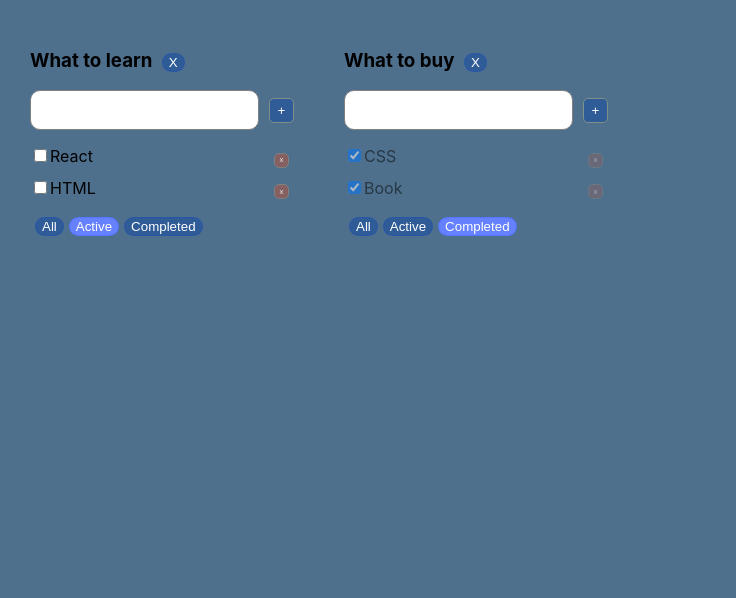
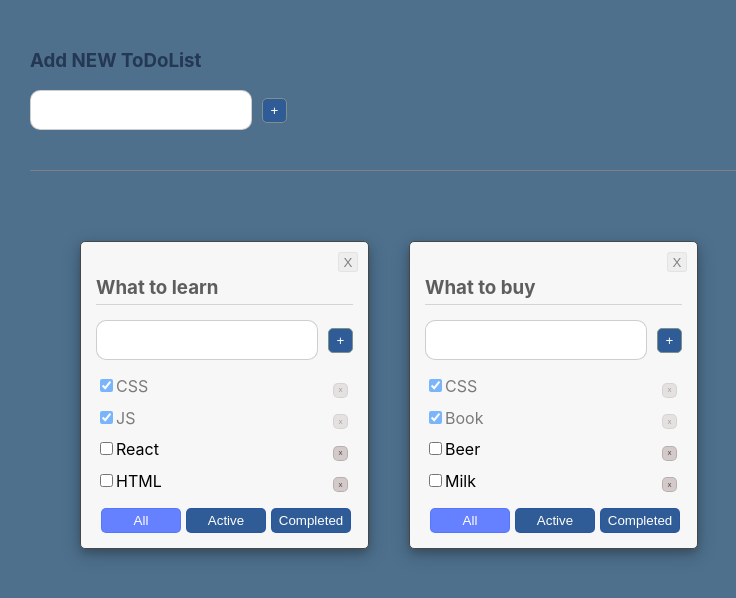
Before and after one commit to buzmakovTim/toDoList, a React (Create React App) app in the folder todolist/: page / in a window 1280 px wide. Shown: the top 598 px of the page, without its empty margins (0-736 px from the left). Built offline with nearby package versions, Linux system fonts and the light colour scheme.

Commit message:
To do adding list

```diff
--- a/todolist/src/App.css
+++ b/todolist/src/App.css
@@ -5,11 +5,25 @@ html {
 .App {
     padding: 30px;
     display: flex;
+    flex-direction: column;
 }
 
-.App > div {
+/* .App > div {
     margin-right: 50px;
+} */
+
+.Title {
+    margin-bottom: 20px;
+    border-bottom: 1px grey solid;
+    padding-bottom: 40px;
 }
+
+.ToDoLists {
+    display: flex;
+    flex-wrap: wrap;
+    margin: 30px;
+}
+
 .isDone {
     opacity: 0.5;
 }
--- a/todolist/src/App.tsx
+++ b/todolist/src/App.tsx
@@ -3,6 +3,7 @@ import logo from './logo.svg';
 import './App.css';
 import { TaskType, Todolist } from './Todolist';
 import { v1 } from 'uuid';
+import { AddItemForm } from './Components/AddItemForm/AddItemForm';
 
 export type FilterValueType = 'all' | 'completed' | 'active';
 
@@ -19,9 +20,9 @@ function App() {
   let todoListId_1 = v1();
   let todoListId_2 = v1();
 
-  let [todoLists, setTodoLists] = useState<Array<TodoListType>> ([
-    {id: todoListId_1, title: "What to learn", filter: 'active'},
-    {id: todoListId_2, title: "What to buy", filter: 'completed'},
+  let [todoList, setTodoLists] = useState<Array<TodoListType>> ([
+    {id: todoListId_1, title: "What to learn", filter: 'all'},
+    {id: todoListId_2, title: "What to buy", filter: 'all'},
   ]);
 
   let [tasksObj, setTasks] = useState({
@@ -49,10 +50,10 @@ function App() {
   //let [filter, setFilter] = useState<FilterValueType>('all');
 
   function changeFilter(value: FilterValueType, todoListId: string) {
-    let todoList = todoLists.find(tl => tl.id === todoListId);
-    if(todoList) {
-      todoList.filter = value;
-      setTodoLists([...todoLists]);
+    let _todoList = todoList.find(tl => tl.id === todoListId);
+    if(_todoList) {
+      _todoList.filter = value;
+      setTodoLists([...todoList]);
     }
     //setFilter(value);
   }
@@ -66,7 +67,7 @@ function App() {
   // }
 
   function removeTask(id: string, todoListId: string) {
-    // alert(id)
+    //alert("Task id: "+ id + " --- TodoList id: " + todoListId)
     let tasks = tasksObj[todoListId]
     let filteredTasks = tasks.filter((t) => t.id != id);
     tasksObj[todoListId] = filteredTasks;
@@ -75,27 +76,42 @@ function App() {
   }
 
   let removeTodoList = (todoListId: string) => {
-    let filteredTodolist = todoLists.filter(tl => tl.id !== todoListId)
+    let filteredTodolist = todoList.filter(tl => tl.id !== todoListId)
     setTodoLists(filteredTodolist);
     delete tasksObj[todoListId];
     setTasks({...tasksObj});
   }
 
-  function addTask(title: string, todoListId: string) {
+  function addTask(title: string, id: string) {
 
     let task = {id: v1(), title: title, isDone: false};
-    let tasks = tasksObj[todoListId];
+    let tasks = tasksObj[id];
 
     let newTasks = [task, ...tasks];
-    tasksObj[todoListId] = newTasks
+    tasksObj[id] = newTasks
     setTasks({...tasksObj});
+  }
+
+
+
+  //New Function
+  function addToDoList(title: string) {
+
+      const newTodoListId = v1()
+      const newTodoList: TodoListType = {id: newTodoListId, title: title, filter: "all"}
+      setTodoLists([...todoList, newTodoList])
+      setTasks({...tasksObj, [newTodoListId] : []})
   }
 
   return (
     <div className="App">
 
-      {
-       todoLists.map( (td) => {
+      <div className="Title">
+        <h3>Add NEW ToDoList</h3>
+          <AddItemForm addItem={addToDoList}/>
+      </div>
+      <div className="ToDoLists">
+          {todoList.map( (td) => {
 
             let tasksForTodoList = tasksObj[td.id];
             if (td.filter === 'completed') {
@@ -105,9 +121,6 @@ function App() {
               tasksForTodoList = tasksForTodoList.filter((t) => t.isDone === false);
             }
 
-
-
-
                   return  <Todolist
                       key={td.id}
                       id={td.id}
@@ -116,6 +129,7 @@ function App() {
                       tasks={tasksForTodoList}
                       removeTask={removeTask}
                       addTask={addTask}
+                      //addToDoList={addToDoList}
                       changeFilter={changeFilter}
                       changeStatus={changeStatus}
                       removeTodoList={removeTodoList}
@@ -123,6 +137,8 @@ function App() {
 
             } )
           }
+      </div>
+
 
     </div>
   );
--- /dev/null
+++ b/todolist/src/Components/AddItemForm/AddItemForm.tsx
@@ -0,0 +1,49 @@
+import React, { useState, KeyboardEvent, ChangeEvent } from 'react';
+import c from '../../Todolist.module.css';
+
+type AddItemPropsType = {
+    addItem: (title: string, id: string) => void;
+    todoListId?: string
+}
+
+export function AddItemForm(props: AddItemPropsType) {
+
+    let [title, setTitle] = useState<string>('');
+    let [error, setError] = useState<boolean>(false);
+
+    const onChangeTitle = (e: ChangeEvent<HTMLInputElement>) => {
+        setTitle(e.currentTarget.value)
+        setError(false)
+    }
+
+    const addTaskOnClick = () => {
+
+        if(title.trim() !== "" ) {
+          props.addItem(title.trim(), props.todoListId ? props.todoListId : '');
+          setTitle('');
+        } else {
+          setError(true);
+        }
+
+      };
+
+    const onKeyPressAddTask = (e: KeyboardEvent<HTMLInputElement>) => {
+    setError(false);
+    if (e.key === 'Enter') addTaskOnClick();
+    };
+
+    return(
+        <div>
+            <input
+            className={`${c.taskInput} ${error ? c.error: ""}`}
+            value={title}
+            onChange={(e) => setTitle(e.currentTarget.value)}
+            onKeyPress={onKeyPressAddTask}
+            />
+        <button className={c.addTaskButton} onClick={addTaskOnClick}>
+          +
+        </button>
+            {error && <div className={c.errorMessage}>Title is required!</div>}
+      </div>
+    )
+}
--- a/todolist/src/Todolist.module.css
+++ b/todolist/src/Todolist.module.css
@@ -1,8 +1,31 @@
 .taskInput {
+    width: 200px;
     font-size: 1em;
     padding: 10px;
     border-radius: 10px;
-  border: 1px solid grey;
+    border: 1px solid rgba(128, 128, 128, 0.384);
+}
+
+.todolistContainer {
+    max-width: 300px;
+    position: relative;
+    padding: 15px;
+    margin: 20px;
+    border: 1px solid rgb(71, 71, 71);
+    border-radius: 5px;
+    background-color: rgb(247, 247, 247);
+    box-shadow: 0 4px 8px 0 rgba(0, 0, 0, 0.2), 0 6px 20px 0 rgba(0, 0, 0, 0.19);
+}
+
+.title {
+    color: rgb(94, 94, 94);
+    margin-bottom: 5px;
+    /* border-bottom: 1px rgba(173, 173, 173, 0.473) solid; */
+}
+.titleDiv {
+    color: rgb(94, 94, 94);
+    margin-bottom: 15px;
+    border-bottom: 1px rgba(173, 173, 173, 0.473) solid;
 }
 
 .taskInput:focus {
@@ -34,11 +57,13 @@ ul {
 }
 
 button {
+    width: 80px;
+    height: 25px;
     background-color: rgb(47, 91, 150);
     color: white;
     /* padding: 7px; */
     margin-left: 5px;
-  border-radius: 10px;
+    border-radius: 5px;
     border: 1px solid rgba(10, 66, 250, 0.171);
 }
 button:focus {
@@ -46,6 +71,23 @@ button:focus {
 }
 button:active {
     color: brown;
+}
+
+h3 {
+    color: rgb(36, 55, 83);
+}
+.ListDeleteButton {
+    position: absolute;
+    top: 10px;
+    right: 10px;
+    width: 20px;
+    height: 20px;
+    padding: 0;
+    color: grey;
+    border-radius: 3px;
+    border: 1px rgba(138, 138, 138, 0.11) solid;
+    text-align: center;
+    background-color: rgba(128, 128, 128, 0.075);
 }
 
 .taskLine {
@@ -61,9 +103,9 @@ button:active {
 
 .buttonRemoveTask button {
     margin-right: 5px;
-  background-color: rgb(134, 96, 96);
-  border: 1px solid grey;
-  color: white;
+    background-color: rgba(134, 96, 96, 0.295);
+    border: 1px solid rgba(128, 128, 128, 0.356);
+    color: rgb(48, 48, 48);
     width: 15px;
     height: 15px;
     text-align: center;
@@ -87,5 +129,6 @@ button:active {
 }
 
 .errorMessage {
+    margin-top: 5px;
     color: rgb(143, 38, 38);
 }
--- a/todolist/src/Todolist.tsx
+++ b/todolist/src/Todolist.tsx
@@ -1,6 +1,7 @@
 import React, { useState, KeyboardEvent } from 'react';
 import { v1 } from 'uuid';
 import { FilterValueType } from './App';
+import { AddItemForm } from './Components/AddItemForm/AddItemForm';
 import c from './Todolist.module.css';
 
 export type TaskType = {
@@ -14,7 +15,8 @@ type PropsTypeTodolist = {
   title: string;
   filter: FilterValueType;
   tasks: Array<TaskType>;
-  addTask: (title: string, todoListId: string) => void;
+  addTask: (title: string, id: string) => void;
+  //addToDoList: (title: string, id?: string) => void;
   removeTask: (id: string, todoListId: string) => void;
   changeFilter: (value: FilterValueType, todoListId: string) => void;
   changeStatus: (taskId: string, isDone: boolean, todoListId: string) => void;
@@ -23,25 +25,25 @@ type PropsTypeTodolist = {
 
 export function Todolist(props: PropsTypeTodolist) {
 
-  let [title, setTitle] = useState<string>('');
-  let [error, setError] = useState<string | null>(null);
+  //let [title, setTitle] = useState<string>(''); // dont need
+  //let [error, setError] = useState<string | null>(null); // dont need
 
-  const addTaskOnClick = () => {
+  // const addTaskOnClick = () => {
 
-    if(title.trim() !== "" ) {
-      props.addTask(title.trim(), props.id);
-      setTitle('');
-    } else {
-      setError("Title is required!");
-    }
+  //   if(title.trim() !== "" ) {
+  //     props.addTask(title.trim(), props.id);
+  //     setTitle('');
+  //   } else {
+  //     setError("Title is required!");
+  //   }
 
-  };
+  // };
 
-  // KeyboardEvent we neet to import
-  const onKeyPressAddTask = (e: KeyboardEvent<HTMLInputElement>) => {
-    setError(null);
-    if (e.key === 'Enter') addTaskOnClick();
-  };
+  // KeyboardEvent we neet to import // dont need
+  // const onKeyPressAddTask = (e: KeyboardEvent<HTMLInputElement>) => {
+  //   setError(null);
+  //   if (e.key === 'Enter') addTaskOnClick();
+  // };
 
   // Filter functions
   const showAll = () => {
@@ -60,10 +62,15 @@ export function Todolist(props: PropsTypeTodolist) {
   //const onChangeHandler = () => {props.changeStatus()};
 
   return (
-    <div>
-      <h3>{props.title} <button onClick={removeTodoList}>X</button></h3>
+    <div className={c.todolistContainer}>
+      <button onClick={removeTodoList} className={c.ListDeleteButton}>X</button>
+      <div className={c.titleDiv}>
+        <h3 className={c.title}>{props.title}</h3>
+      </div>
 
-      <div>
+
+      <AddItemForm addItem={props.addTask} todoListId={props.id}/>
+      {/* <div>
         <input
           className={`${c.taskInput} ${error ? c.error: ""}`}
           value={title}
@@ -74,7 +81,7 @@ export function Todolist(props: PropsTypeTodolist) {
           +
         </button>
         {error && <div className={c.errorMessage}>Title is required!</div>}
-      </div>
+      </div> */}
       <ul>
         {props.tasks.map((t) => (
           <li className={t.isDone ? "isDone" : ""}>
@@ -86,7 +93,7 @@ export function Todolist(props: PropsTypeTodolist) {
               <div className={c.buttonRemoveTask}>
                 <button
                   onClick={() => {
-                    props.removeTask(t.id, t.id);
+                    props.removeTask(t.id, props.id);
                   }}
                 >
                   X
```
Lines whose indentation alone changed are shown as unchanged.
